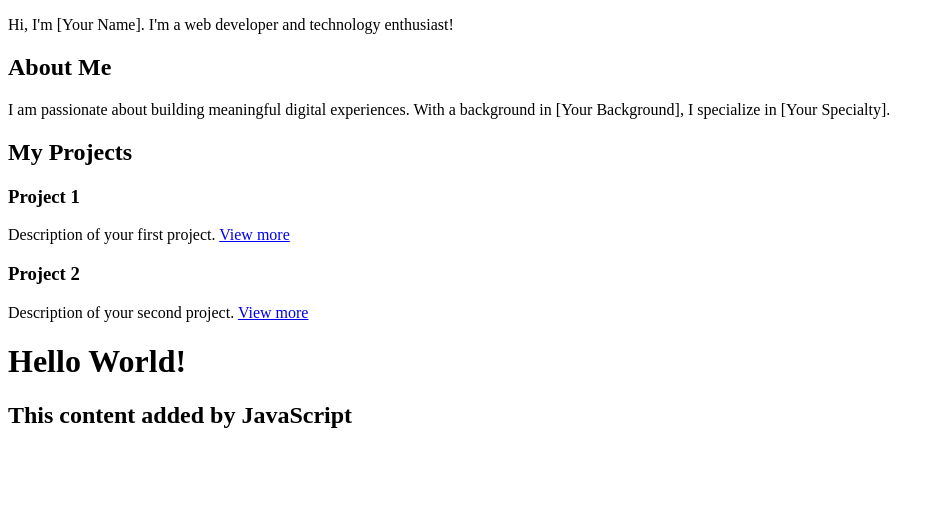
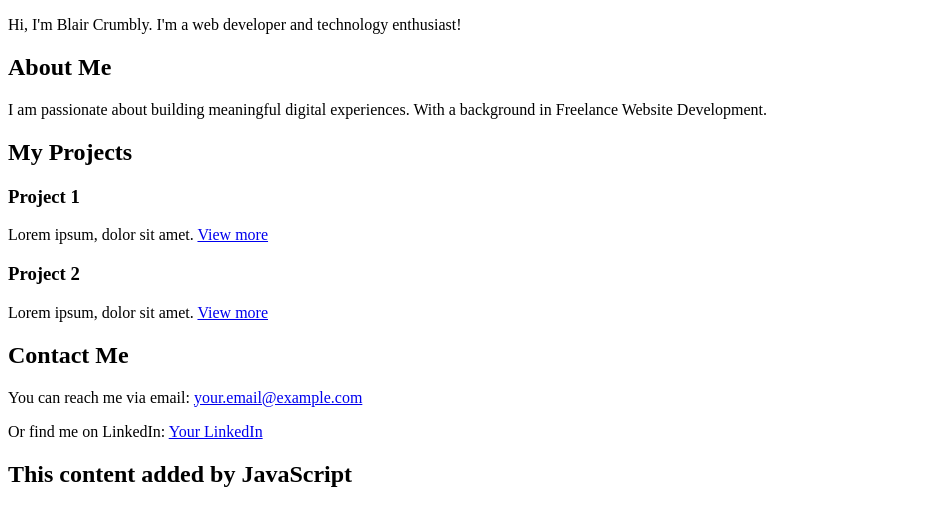
Before and after one commit to BlairCrumbly/my-personal-website, a plain HTML site: page index.html in a window 1280 px wide. Shown: the whole page, without its empty margins (0-945 px from the left). Drawn offline with Linux system fonts and the light colour scheme.

Commit message:
added css and completed contacts portion

```diff
--- a/index.html
+++ b/index.html
@@ -5,27 +5,33 @@
 </html>
 <head>
     <title>My Personal Website</title>
-    <p>Hi, I'm [Your Name]. I'm a web developer and technology enthusiast!</p>
+    <p>Hi, I'm Blair Crumbly. I'm a web developer and technology enthusiast!</p>
     <main>
       <section id="about">
         <h2>About Me</h2>
-        <p>I am passionate about building meaningful digital experiences. With a background in [Your Background], I specialize in [Your Specialty].</p>
+        <p>I am passionate about building meaningful digital experiences. With a background in Freelance Website Development.</p>
       </section>
       <section id="projects">
         <h2>My Projects</h2>
         <div class="project">
           <h3>Project 1</h3>
-          <p>Description of your first project. <a href="#">View more</a></p>
+          <p>Lorem ipsum, dolor sit amet. <a href="#">View more</a></p>
         </div>
         <div class="project">
           <h3>Project 2</h3>
-          <p>Description of your second project. <a href="#">View more</a></p>
+          <p>Lorem ipsum, dolor sit amet. <a href="#">View more</a></p>
         </div>
+        <section id="contact">
+          <h2>Contact Me</h2>
+          <p>You can reach me via email: <a href="mailto:your.email@example.com">your.email@example.com</a></p>
+          <p>Or find me on LinkedIn: <a href="https://www.linkedin.com/in/yourname" target="_blank">Your LinkedIn</a></p>
+        </section>
+      </main>
       </section>
   </header>
   </head>
   <body>
-    <h1>Hello World!</h1>
+
     <script src="script.js"></script>
 
   </body>
--- /dev/null
+++ b/style.css
@@ -0,0 +1,3 @@
+body{
+    background-color: rgb(216, 216, 216);
+}
```
